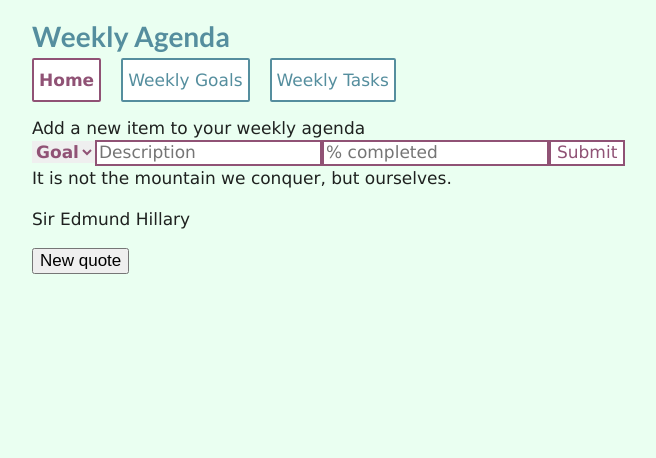
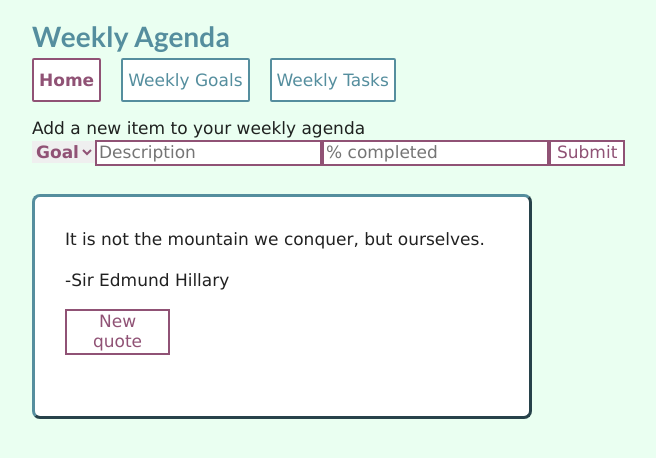
Before and after one commit to melissamfields12/weekly-agenda-app, a React (Create React App) app: page / in a window 1280 px wide. Shown: the top 458 px of the page, without its empty margins (272-928 px from the left). Built offline with nearby package versions, Linux system fonts and the light colour scheme; data requests are answered from the project's data file.

Commit message:
Clean up code and add finishing CSS.

```diff
--- a/db.json
+++ b/db.json
@@ -41,18 +41,12 @@
       "name": "Fold the laundry",
       "time": "30 min",
       "isCompleted": false
-    },
-    {
-      "name": "Test",
-      "time": "5 min",
-      "isCompleted": false,
-      "id": 8
     }
   ],
   "goals": [
     {
       "id": 1,
-      "name": "Exercise for at least two hours total",
+      "name": "Exercise for at least two hours",
       "progress": "50"
     },
     {
--- a/src/components/GoalCard.js
+++ b/src/components/GoalCard.js
@@ -26,7 +26,7 @@ function GoalCard({ goal, onDeleteGoal, updateProgress }) {
         })
             .then(resp => resp.json())
             .then(() => onDeleteGoal(goal))
-    }
+        }
 
     return (
             <li>
--- a/src/components/Home.js
+++ b/src/components/Home.js
@@ -11,7 +11,7 @@ function Home() {
         fetch("http://localhost:3004/quotes")
             .then(resp => resp.json())
             .then(quoteData => setAllQuotes(quoteData))
-}, [])
+    }, [])
 
     useEffect(() => {
         if(allQuotes.length) getQuote();
@@ -27,8 +27,11 @@ function Home() {
     return (
         <div className="quote-card">
             <p>{quote.text}</p>
-            <p>{quote.author}</p>
-            <button onClick={getQuote}>New quote</button>
+            <p>-{quote.author}</p>
+            <button
+            className="new-quote"
+            onClick={getQuote}
+            >New quote</button>
         </div>
     )
 }
--- a/src/index.css
+++ b/src/index.css
@@ -6,6 +6,7 @@ body {
   font-family: 'Lucida Sans', 'Lucida Sans Regular', 'Lucida Grande', 'Lucida Sans Unicode', Geneva, Verdana, sans-serif;
   font-size: 17px;
 }
+
 .weekly-agenda {
   color: #558E9E;
 }
@@ -13,14 +14,16 @@ body {
 .goals {
   list-style: none;
   border-radius: 1px;
+  padding: 0px;
+  padding-right: 5%;
 }
 
 .goals li {
   display: grid;
   margin: 0.7rem 0;
-  padding: 0.5rem;
+  padding: 0.6rem;
   background-color: white;
-  grid-template-columns: 3fr 2fr 120px 80px;
+  grid-template-columns: 3fr 1fr 140px 60px;
   column-gap: 1rem;
   align-items: center;
   border: outset;
@@ -31,37 +34,64 @@ body {
 .task-list {
   list-style: none;
   border-radius: 1px;
+  padding: 0px;
+  padding-right: 5%;
 }
 
 .task-list li {
   display: grid;
   margin: 0.7rem 0;
-  padding: 0.5rem;
+  padding: 0.6rem;
   background-color: white;
-  grid-template-columns: 0.5fr 3fr 80px 60px;
+  grid-template-columns: 0.25fr 3fr 120px 60px;
   column-gap: 1rem;
   align-items: center;
   border: outset;
-  border-color: #677CA7;
+  border-color: #558E9E;
   border-radius: 8px;
 }
+
 .delete-btn {
   width: 35px;
   color: #905275;
   border: 2px solid #905275;
 }
+
+.new-quote {
+  width: 105px;
+  background-color: white;
+  color: #905275;
+  border: 2px solid #905275;
+  font-family: 'Lucida Sans', 'Lucida Sans Regular', 'Lucida Grande', 'Lucida Sans Unicode', Geneva, Verdana, sans-serif;
+}
+
+.quote-card {
+  box-sizing: border-box;
+  height: 225px;
+  width: 500px;
+  padding: 30px;
+  margin: 2rem 0;
+  align-items: center;
+  border-radius: 8px;
+  border: outset;
+  border-color: #558E9E;
+  background: white;
+}
+
 .type-change {
   border: #905275;
   color: #905275;
   font-weight: bold;
   font-family: 'Lucida Sans', 'Lucida Sans Regular', 'Lucida Grande', 'Lucida Sans Unicode', Geneva, Verdana, sans-serif;
 }
+
 .submit-btn {
   color: #905275;
   border: 2px solid #905275;
   font-family: 'Lucida Sans', 'Lucida Sans Regular', 'Lucida Grande', 'Lucida Sans Unicode', Geneva, Verdana, sans-serif;
   background-color: white;
 }
+
 .description {
   font-family: 'Lucida Sans', 'Lucida Sans Regular', 'Lucida Grande', 'Lucida Sans Unicode', Geneva, Verdana, sans-serif;
   border: 2px solid #905275;
@@ -76,8 +106,8 @@ input[type='range'] {
   height: 5px;
   background: #905275;
   border-radius: 5px;
+}
 
-}
 input[type='range']::-webkit-slider-thumb {
   -webkit-appearance: none;
   height: 15px;
@@ -86,6 +116,7 @@ input[type='range']::-webkit-slider-thumb {
   background: #905275;
   cursor: pointer;
 }
+
 input[type="range"]::-webkit-slider-thumb:hover {
   box-shadow: #90527550 0px 0px 0px 8px;
 }
```
Also changed, not shown: src/components/App.js (+0 -13 lines).
